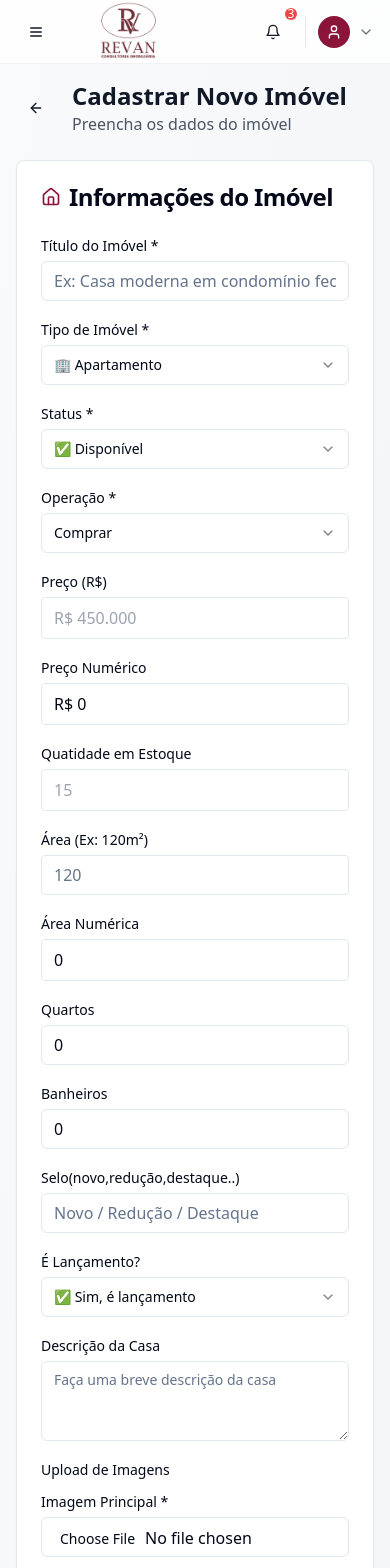
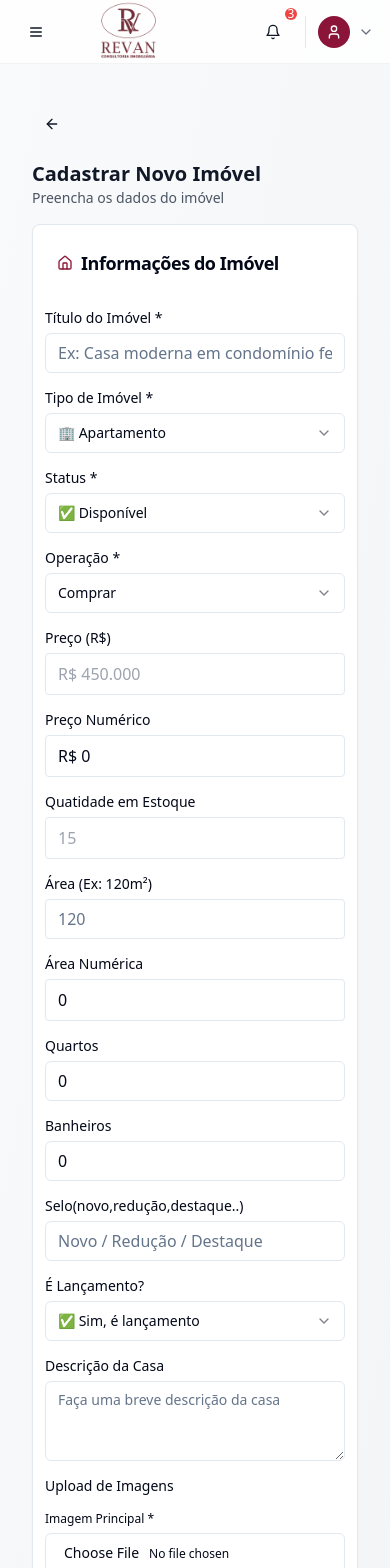
Before and after one commit to Revanimob/revan-imobiliaria-web, a React (Vite) app: page /admin/add-property in a window 390 px wide. Shown: the top 1568 px of the page. Built offline with nearby package versions, Linux system fonts and the light colour scheme.

Commit message:
Ajustar responsividade de AdminProperties e AddProperty
Ajustei a responsividade dos componentes `AdminProperties.tsx` e `AddProperty.tsx` para telas de celular e tablets, seguindo o padrão de responsividade da tela de gestão de blogs.

```diff
--- a/src/pages/admin/AddProperty.tsx
+++ b/src/pages/admin/AddProperty.tsx
@@ -121,38 +121,38 @@ const AddProperty = () => {
 
   return (
     <AdminLayout>
-      <div className="space-y-6">
-        <div className="flex items-center gap-4">
+      <div className="space-y-4 md:space-y-6 px-4 sm:px-6 md:px-8 lg:px-10 py-6 max-w-full overflow-x-hidden">
+        <div className="flex flex-col sm:flex-row items-start sm:items-center gap-4">
           <Button
             variant="ghost"
             size="icon"
             onClick={() => navigate("/admin/properties")}
             className="shrink-0"
           >
-            <ArrowLeft className="w-5 h-5" />
+            <ArrowLeft className="w-4 h-4 md:w-5 md:h-5" />
           </Button>
           <div>
-            <h1 className="text-2xl md:text-3xl font-bold">
+            <h1 className="text-xl md:text-2xl lg:text-3xl font-bold">
               Cadastrar Novo Imóvel
             </h1>
-            <p className="text-gray-600 dark:text-gray-400">
+            <p className="text-sm md:text-base text-gray-600 dark:text-gray-400">
               Preencha os dados do imóvel
             </p>
           </div>
         </div>
-        <div className="flex flex-col md:flex-row max-w-7xl gap-3 mx-auto items-start justify-center">
-          <Card className="flex-1">
-            <CardHeader>
-              <CardTitle className="flex items-center gap-2">
-                <Home className="w-5 h-5 text-wine" />
+        <div className="flex flex-col max-w-full mx-auto">
+          <Card className="w-full">
+            <CardHeader className="pb-4">
+              <CardTitle className="flex items-center gap-2 text-lg md:text-xl">
+                <Home className="w-4 h-4 md:w-5 md:h-5 text-wine" />
                 Informações do Imóvel
               </CardTitle>
             </CardHeader>
-            <CardContent>
-              <form onSubmit={handleSubmit} className="space-y-6">
-                <div className="grid grid-cols-1 md:grid-cols-2 gap-4">
+            <CardContent className="p-3 md:p-6">
+              <form onSubmit={handleSubmit} className="space-y-4 md:space-y-6">
+                <div className="grid grid-cols-1 md:grid-cols-2 gap-3 md:gap-4">
                   <div className="md:col-span-2">
-                    <Label htmlFor="title">Título do Imóvel *</Label>
+                    <Label htmlFor="title" className="text-sm md:text-base">Título do Imóvel *</Label>
                     <Input
                       id="title"
                       value={formData.title}
@@ -166,7 +166,7 @@ const AddProperty = () => {
                   </div>
 
                   <div>
-                    <Label htmlFor="type">Tipo de Imóvel *</Label>
+                    <Label htmlFor="type" className="text-sm md:text-base">Tipo de Imóvel *</Label>
                     <Select
                       value={formData.type}
                       onValueChange={(value: Property["type"]) =>
@@ -408,19 +408,19 @@ const AddProperty = () => {
                   </div>
 
                 <div className="md:col-span-2">
-                    <Label>Upload de Imagens</Label>
-                    <div className="mt-2 space-y-4">
+                  <Label className="text-sm md:text-base">Upload de Imagens</Label>
+                  <div className="mt-2 space-y-3 md:space-y-4">
                     {/* Imagem Principal */}
                     <div>
-                        <Label className="text-sm font-medium">
+                      <Label className="text-xs md:text-sm font-medium">
                         Imagem Principal *
                       </Label>
-                        <div className="mt-1 flex items-center gap-3">
+                      <div className="mt-1 flex flex-col sm:flex-row items-start sm:items-center gap-2 sm:gap-3">
                         <Input
                           type="file"
                           accept="image/*"
                           onChange={handleMainImageUpload}
-                            className="flex-1"
+                          className="flex-1 text-xs md:text-sm"
                         />
                         {formData.mainImage && (
                           <Button
@@ -428,9 +428,9 @@ const AddProperty = () => {
                             variant="outline"
                             size="sm"
                             onClick={() => removeImage("main")}
-                              className="shrink-0"
+                            className="shrink-0 h-8 w-8 p-0"
                           >
-                              <X className="w-4 h-4" />
+                            <X className="w-3 h-3 md:w-4 md:h-4" />
                           </Button>
                         )}
                       </div>
@@ -439,7 +439,7 @@ const AddProperty = () => {
                           <img
                             src={formData.mainImage}
                             alt="Preview principal"
-                              className="w-20 h-20 object-cover rounded border"
+                            className="w-16 h-16 md:w-20 md:h-20 object-cover rounded border"
                           />
                         </div>
                       )}
@@ -447,10 +447,10 @@ const AddProperty = () => {
 
                     {/* Imagens Secundárias */}
                     <div>
-                        <Label className="text-sm font-medium">
+                      <Label className="text-xs md:text-sm font-medium">
                         Imagens Secundárias (máx. 3)
                       </Label>
-                        <div className="mt-2 grid grid-cols-1 md:grid-cols-3 gap-3">
+                      <div className="mt-2 grid grid-cols-1 sm:grid-cols-2 lg:grid-cols-3 gap-3">
                         {[
                           {
                             image: formData.secondImage,
--- a/src/pages/admin/AdminProperties.tsx
+++ b/src/pages/admin/AdminProperties.tsx
@@ -913,14 +913,14 @@ const AdminProperties = () => {
 
         {/* Edit Property Modal */}
         <Dialog open={isModalOpen} onOpenChange={setIsModalOpen}>
-          <DialogContent className="max-w-[95vw] sm:max-w-[90vw] md:max-w-2xl lg:max-w-4xl max-h-[95vh] overflow-y-auto p-3 sm:p-4 md:p-6">
+          <DialogContent className="max-w-[95vw] sm:max-w-[90vw] md:max-w-3xl lg:max-w-5xl max-h-[90vh] overflow-y-auto p-3 sm:p-4 md:p-6">
             <DialogHeader className="pb-2 md:pb-4">
               <DialogTitle className="text-base sm:text-lg md:text-xl">
                 {editingProperty ? "Editar Imóvel" : "Novo Imóvel"}
               </DialogTitle>
             </DialogHeader>
 
-            <form onSubmit={handleSubmit} className="space-y-4">
+            <form onSubmit={handleSubmit} className="space-y-4 md:space-y-6">
               <div className="grid grid-cols-1 md:grid-cols-2 gap-3 md:gap-4">
                 <div className="md:col-span-2">
                   <Label htmlFor="title">Título do Imóvel</Label>
```
Lines whose indentation alone changed are shown as unchanged.
